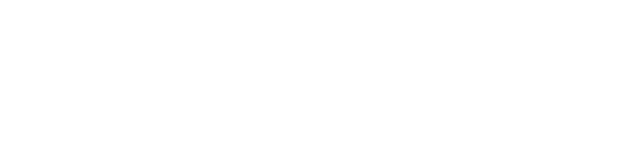
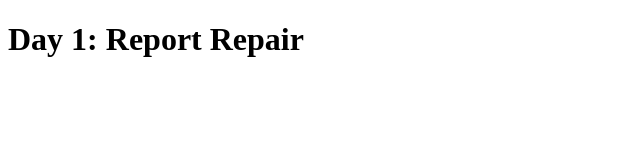
Before and after one commit to mponpol/AoC-Day1, a plain HTML site: page index.html in a window 1280 px wide. Shown: the whole page, without its empty margins (0-640 px from the left). Drawn offline with Linux system fonts and the light colour scheme.

Commit message:
Day1 2nd part finished

```diff
--- a/index.html
+++ b/index.html
@@ -3,9 +3,10 @@
 <head>
     <meta charset="UTF-8">
     <meta name="viewport" content="width=device-width, initial-scale=1.0">
-    <title>Day 1: Report Repair</title>
+    <title>Day 1</title>
 </head>
 <body>
+    <h1>Day 1: Report Repair</h1>
     <script src="script.js"></script>
 </body>
 </html>
```
Also changed, not shown: 1 other file.
